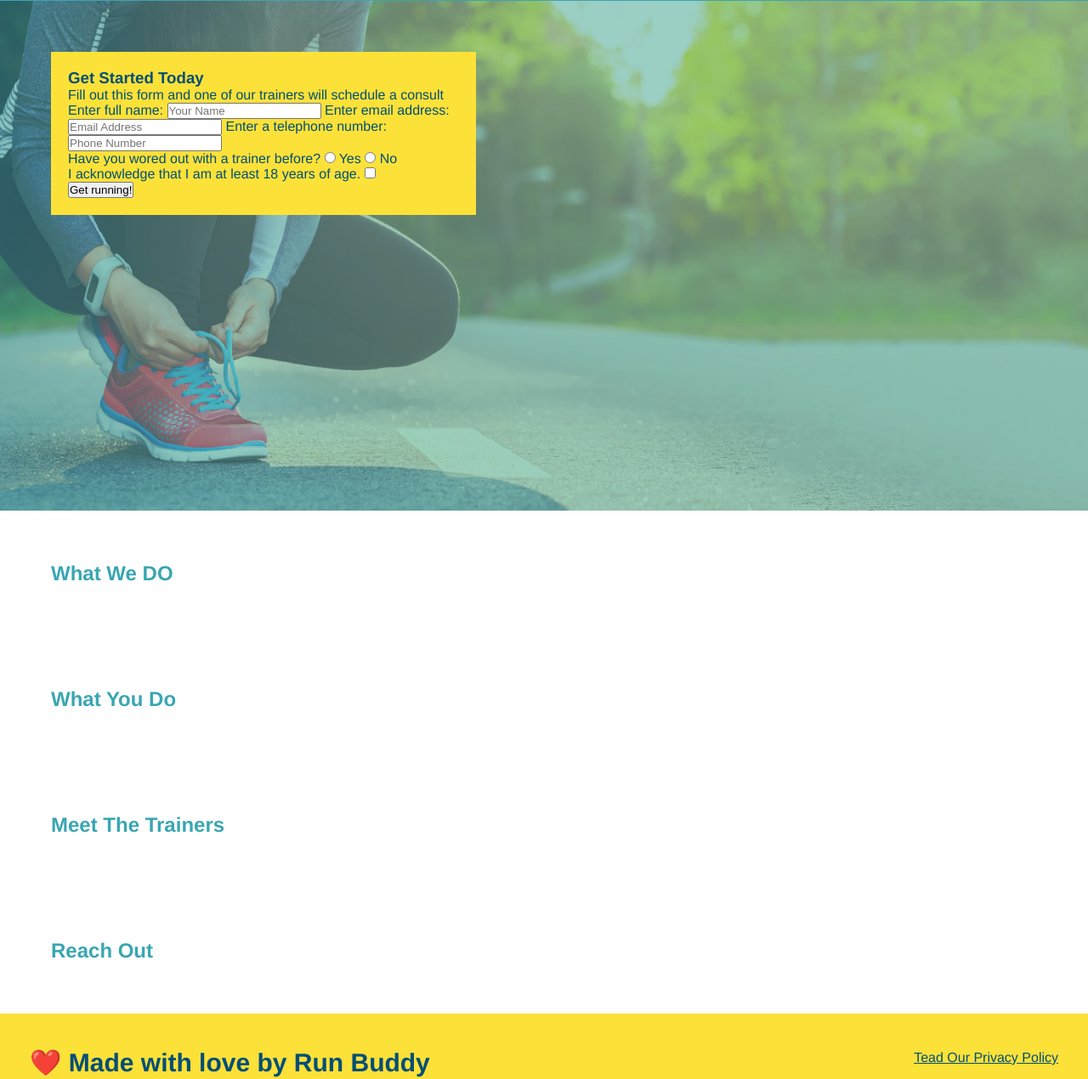
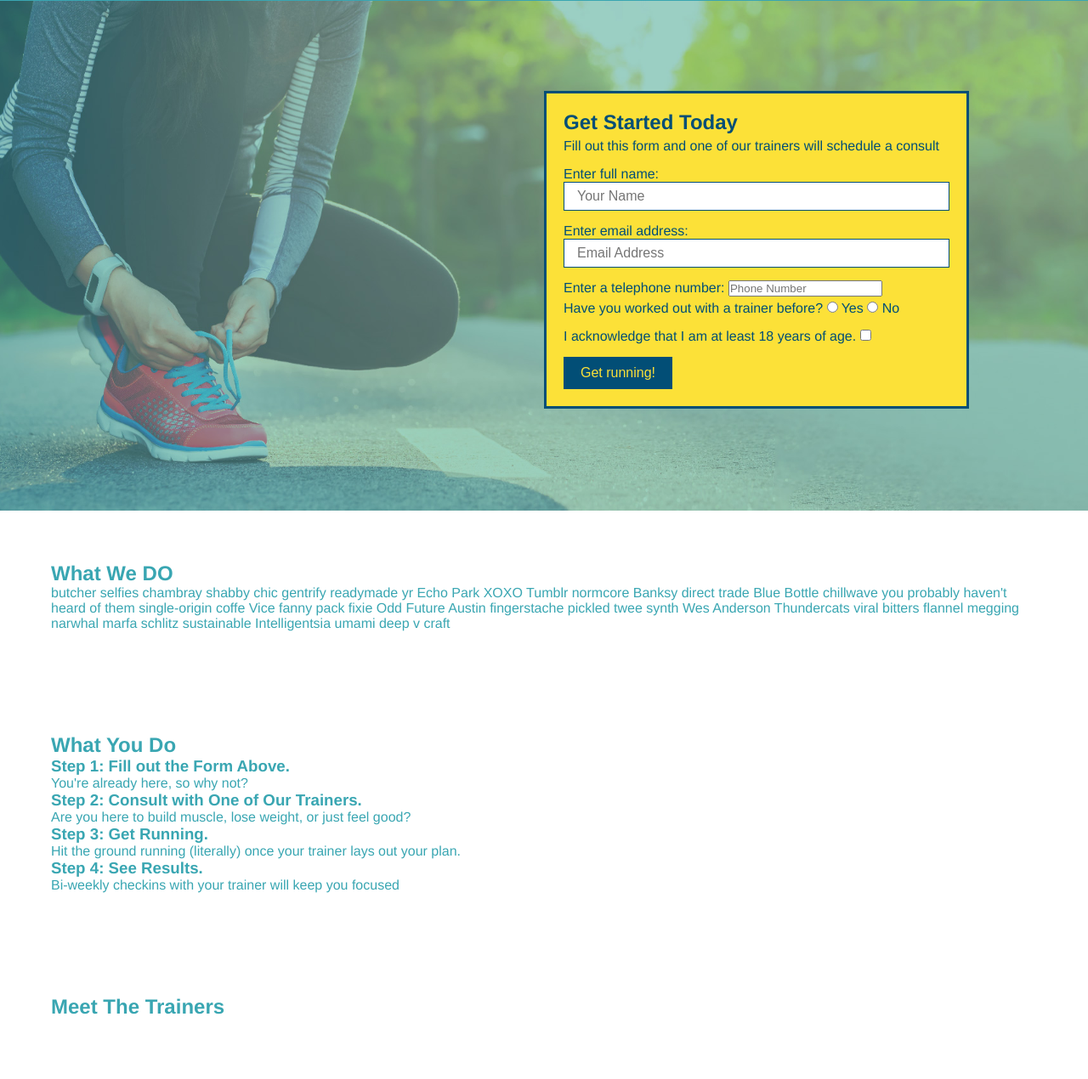
Before and after one commit to Jake-Roberts/run-buddy, a plain HTML site: page index.html in a window 1280 px wide. Shown: the part 81-1351 px from the top of the page at 85% size. Drawn offline with Linux system fonts and the light colour scheme.

Commit message:
add to index.html

```diff
--- a/assets/css/style.css
+++ b/assets/css/style.css
@@ -63,12 +63,40 @@ body {
     height: 600px;
     background-size: cover;
     background-position: center;
+    position: relative;
 }
 .hero-form {
+    border: 3px solid #024e76;
     background-color: #fce138;
     padding: 20px;
     width: 500px;
     color: #024e76;
+    position: absolute;
+    bottom: 120px;
+    right: 140px;
+}
+.hero-form h3 {
+    font-size: 24px;
+    margin: 0px;
+}
+.hero-form p {
+    margin: 5px 0 15px 0;
 }
 
+.form-input{
+    border: 1px solid #024e76;
+    display: block;
+    padding: 7px 15px;
+    font-size: 16px;
+    color: #024e76;
+    width: 100%;
+    margin-bottom: 15px;
+}
+.hero-form button{
+    color:#fce138;
+    background-color: #024e76;
+    border: none;
+    padding: 10px 20px;
+    font-size: 16px;
+}
 /*Hero Style End */
--- a/index.html
+++ b/index.html
@@ -35,13 +35,13 @@
                 <!--Add form element-->
                 <form>
                     <label for="name">Enter full name:</label>
-                    <input type="text" placeholder="Your Name" name="name" id="name" />
+                    <input type="text" placeholder="Your Name" name="name" id="name" class="form-input" />
                     <label for="email">Enter email address:</label>
-                    <input type="email" placeholder="Email Address" name="email" id="email" />
+                    <input type="email" placeholder="Email Address" name="email" id="email" class="form-input" />
                     <label for="phone">Enter a telephone number:</label>
-                    <input type="tel" placeholder="Phone Number" name="phone" id="phone"/>
+                    <input type="tel" placeholder="Phone Number" name="phone" id="phone" class="form-imput"/>
                     <p>
-                        Have you wored out with a trainer before?
+                        Have you worked out with a trainer before?
                         <input type="radio" name="trainer-confirm" id="trainer-yes">
                         <label for="trainer-yes">Yes</label>
                         <input type="radio" name="trainer-confirm" id="trainer-no">
@@ -61,12 +61,35 @@
         </section>
         <!--end hero-->
         <!--"what we do" section -->
-        <section>
+        <section id="what-we-do">
             <h2>What We DO</h2>
+            <p>
+                butcher selfies chambray shabby chic gentrify readymade yr Echo Park XOXO Tumblr normcore Banksy direct trade Blue Bottle chillwave you probably haven't heard of them single-origin coffe Vice fanny pack fixie Odd Future Austin fingerstache pickled twee synth Wes Anderson Thundercats viral bitters flannel megging narwhal marfa schlitz sustainable Intelligentsia umami deep v craft
+            </p>
         </section>
         <!--"what you do" section -->
-        <section>
+        <section id="what-you-do">
             <h2>What You Do</h2>
+
+            <div>
+                <h3>Step 1: Fill out the Form Above.</h3>
+                <p>You're already here, so why not?</p>
+            </div>
+
+            <div>
+                <h3>Step 2: Consult with One of Our Trainers.</h3>
+                <p>Are you here to build muscle, lose weight, or just feel good?</p>
+            </div>
+
+            <div>
+                <h3>Step 3: Get Running.</h3>
+                <p>Hit the ground running (literally) once your trainer lays out your plan.</p>
+            </div>
+
+            <div>
+                <h3>Step 4: See Results.</h3>
+                <p>Bi-weekly checkins with your trainer will keep you focused</p>
+            </div>
         </section>
         <!--"meet the trainers" section -->
         <section>
@@ -80,7 +103,7 @@
        <footer>
            <h2>❤️ Made with love by Run Buddy</h2>
            <div>
-               <a href="#">Tead Our Privacy Policy</a><br />
+               <a href="#">Read Our Privacy Policy</a><br />
            </div>
        </footer>
     </body>
```
